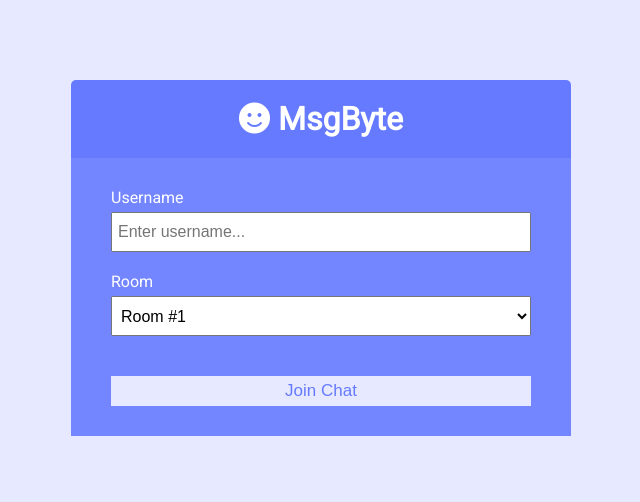
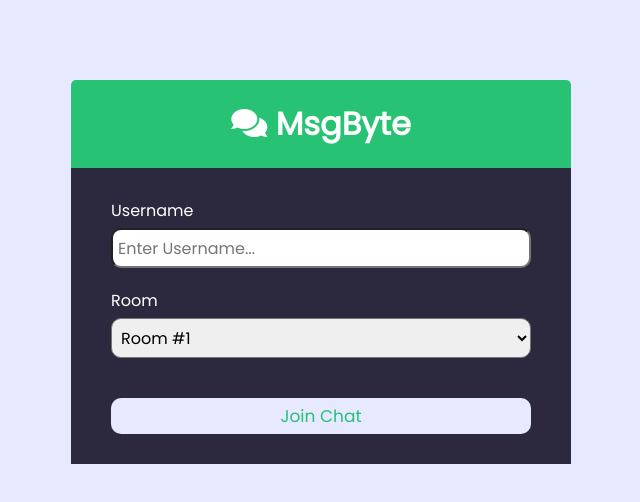
Before and after one commit to asmitbm/MsgByte_Chat-App, a website: page public/index.html in a window 1280 px wide. Shown: the whole page, without its empty margins (319-959 px from the left). Drawn offline with Linux system fonts and the light colour scheme.

Commit message:
UI changes and added screenshots

```diff
--- a/public/css/style.css
+++ b/public/css/style.css
@@ -1,8 +1,8 @@
-@import url('https://fonts.googleapis.com/css?family=Roboto&display=swap');
+@import url('https://fonts.googleapis.com/css?family=Poppins&display=swap');
 
 :root {
-	--dark-color-a: #667aff;
-	--dark-color-b: #7386ff;
+	--dark-color-a: #27C274;
+	--dark-color-b: #2C293E;
 	--light-color: #e6e9ff;
 	--success-color: #5cb85c;
 	--error-color: #d9534f;
@@ -12,10 +12,10 @@
 	box-sizing: border-box;
 	margin: 0;
 	padding: 0;
+	font-family: 'Poppins', sans-serif;
 }
 
 body {
-	font-family: 'Roboto', sans-serif;
 	font-size: 16px;
 	background: var(--light-color);
 	margin: 20px;
@@ -35,7 +35,15 @@ a {
 	background: var(--light-color);
 	color: var(--dark-color-a);
 	border: 0;
+	border-radius: 10px;
 	font-size: 17px;
+	transition: all 0.4s ease;
+}
+
+.btn:hover {
+	background: var(--dark-color-a);
+	color: var(--light-color);
+	border: 2px solid var(--light-color);
 }
 
 /* Chat Page */
@@ -124,6 +132,7 @@ a {
 	padding: 5px;
 	height: 40px;
 	flex: 1;
+	border-radius: 10px;
 }
 
 /* Join Page */
@@ -164,6 +173,7 @@ a {
 	padding: 5px;
 	height: 40px;
 	width: 100%;
+	border-radius: 10px;
 }
 
 .join-main select {
@@ -171,6 +181,7 @@ a {
 	padding: 5px;
 	height: 40px;
 	width: 100%;
+	border-radius: 10px;
 }
 
 .join-main .btn {
--- a/public/index.html
+++ b/public/index.html
@@ -16,7 +16,7 @@
 	<body>
 		<div class="join-container">
 			<header class="join-header">
-				<h1><i class="fas fa-smile"></i> MsgByte</h1>
+				<h1><i class="fas fa-comments"></i> MsgByte</h1>
 			</header>
 			<main class="join-main">
 				<form action="chat.html">
@@ -26,7 +26,7 @@
 							type="text"
 							name="username"
 							id="username"
-							placeholder="Enter username..."
+							placeholder="Enter Username..."
 							required
 						/>
 					</div>
--- a/utils/users.js
+++ b/utils/users.js
@@ -1,6 +1,5 @@
 const users = [];
 
-// Join user to chat
 function userJoin(id, username, room) {
     const user = { id, username, room };
 
@@ -9,12 +8,10 @@ function userJoin(id, username, room) {
     return user;
 }
 
-// Get current user
 function getCurrentUser(id) {
     return users.find(user => user.id === id);
 }
 
-// User leaves chat
 function userLeave(id) {
     const index = users.findIndex(user => user.id === id);
 
@@ -23,7 +20,6 @@ function userLeave(id) {
     }
 }
 
-// Get room users
 function getRoomUsers(room) {
     return users.filter(user => user.room === room)
 }
```
Also changed, not shown: public/chat.html (+2 -2 lines), public/js/main.js (+0 -12 lines), server.js (+0 -8 lines), README.md, public/img/chat-page.png (added), public/img/join-page.png (added).
